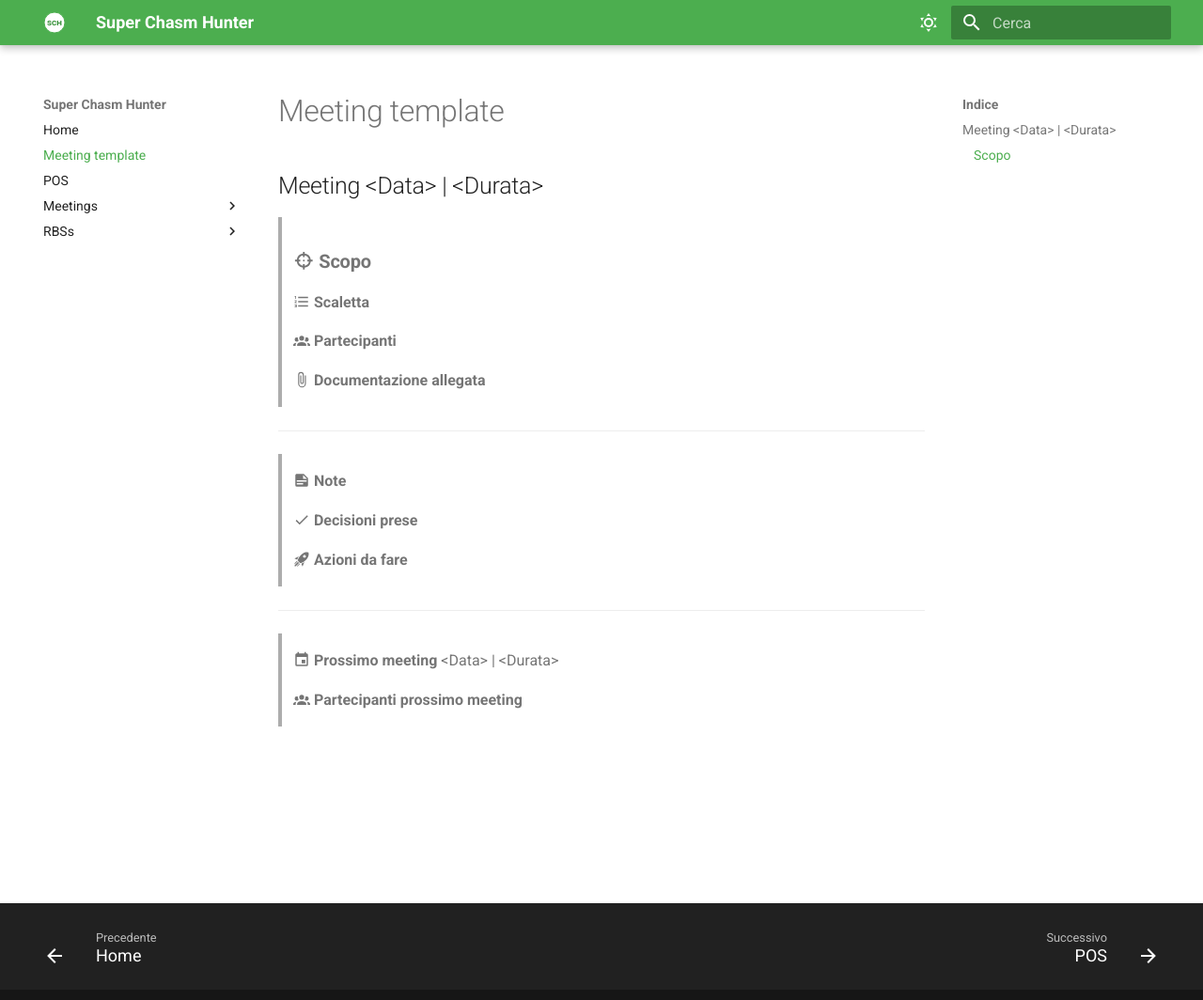
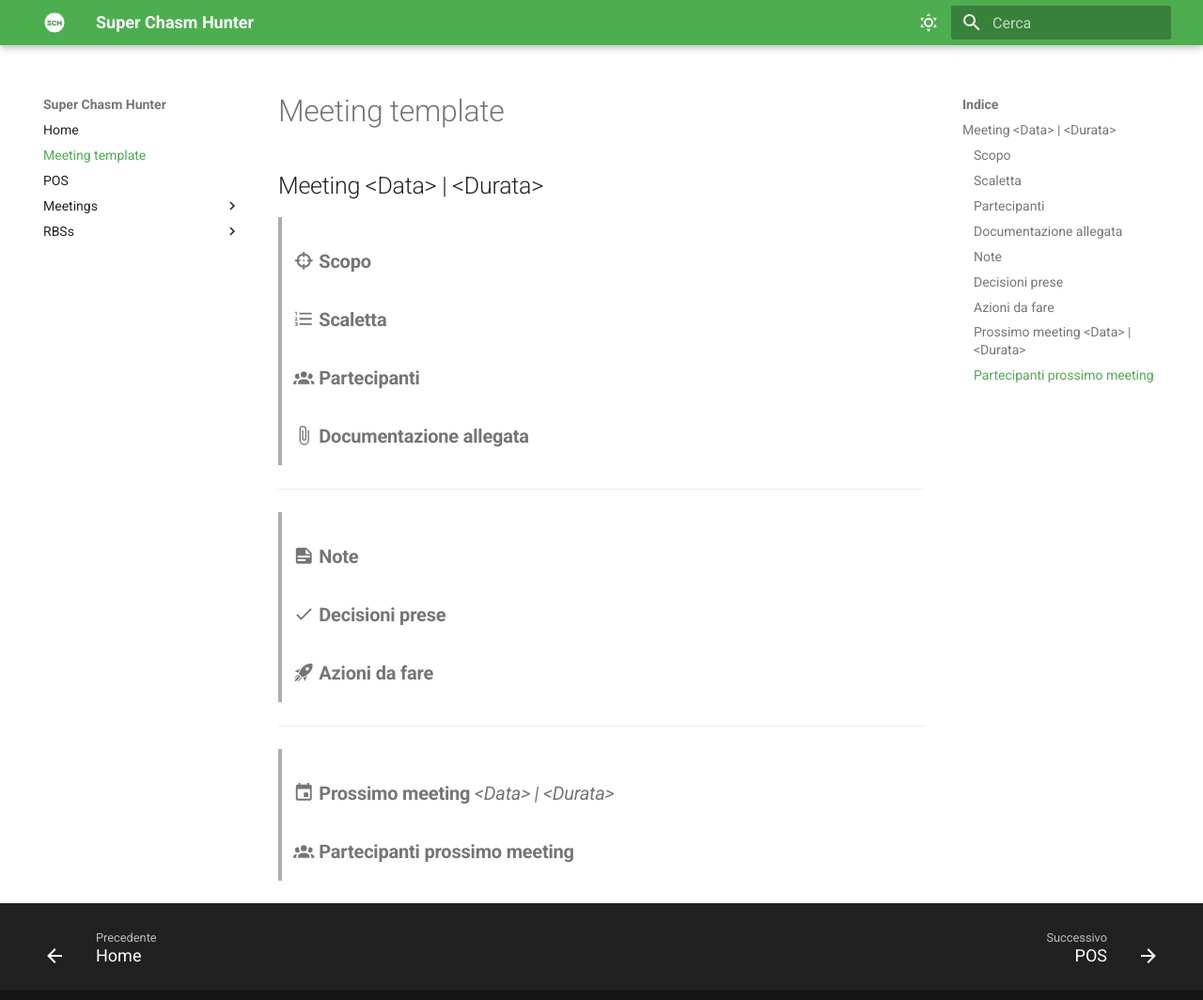
Before and after one commit to FilippoGurioli/super-chasm-hunter-pm, an MkDocs documentation site: the page built from docs/Meeting template.md, in a window 1280 px wide and 1077 px high. Shown: the top 1064 px of the window at 94% size. Built offline with MkDocs 1.6.1 and Material for MkDocs 9.7.7, drawn with Linux system fonts in a browser that asks for light colours.

Commit message:
Updated index

```diff
--- a/docs/Meeting template.md
+++ b/docs/Meeting template.md
@@ -8,11 +8,11 @@ title: Meeting template
 
 > ###:material-target: **Scopo**
 
-> :material-format-list-numbered: **Scaletta**
+> ###:material-format-list-numbered: **Scaletta**
 
-> :material-account-group: **Partecipanti**
+> ###:material-account-group: **Partecipanti**
 
-> :material-paperclip: **Documentazione allegata**
+> ###:material-paperclip: **Documentazione allegata**
 
 </div>
 
@@ -20,11 +20,11 @@ title: Meeting template
 
 <div class="grid grid-single" markdown>
 
-> :material-note-text: **Note**
+> ###:material-note-text: **Note**
 
-> :material-check: **Decisioni prese**
+> ###:material-check: **Decisioni prese**
 
-> :material-rocket-launch: **Azioni da fare**
+> ###:material-rocket-launch: **Azioni da fare**
 
 </div>
 
@@ -32,8 +32,8 @@ title: Meeting template
 
 <div class="grid grid-single" markdown>
 
-> :material-calendar: **Prossimo meeting**  &lt;Data&gt; | &lt;Durata&gt;
+> ###:material-calendar: **Prossimo meeting**  *&lt;Data&gt; | &lt;Durata&gt;*
 
-> :material-account-group: **Partecipanti prossimo meeting**
+> ###:material-account-group: **Partecipanti prossimo meeting**
 
 </div>
```
